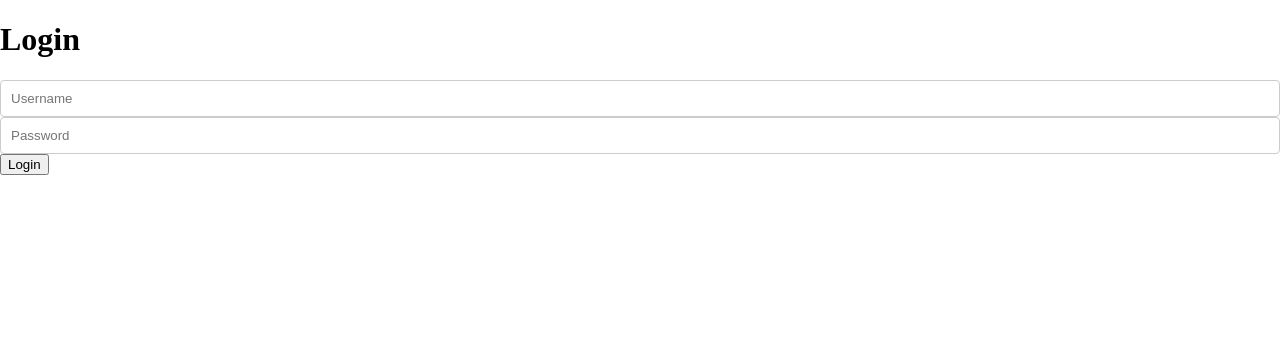
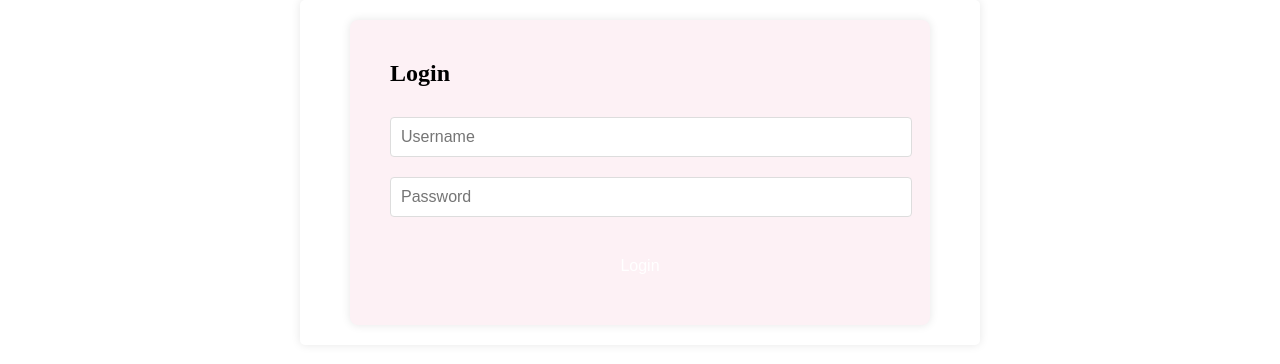
Before and after one commit to TKaburu/PawPrints, a React (Create React App) app in the folder frontend/: page /login in a window 1280 px wide. Shown: the top 364 px of the page. Built offline with nearby package versions, Linux system fonts and the light colour scheme.

Commit message:
styles: styling for the form component

```diff
--- a/frontend/src/components/form/Form.jsx
+++ b/frontend/src/components/form/Form.jsx
@@ -1,6 +1,6 @@
 import { useState } from 'react';
 import Cookies from 'js-cookie';
-import api from '../../api';
+import api from '../../api/api';
 import { useNavigate } from 'react-router-dom';
 import { ACCESS_TOKEN, REFRESH_TOKEN} from '../../constants';
 import './form.css';
@@ -48,8 +48,11 @@ const Form = ({route, method}) => {
     };
 
     return (
-        <form onSubmit={handleSubmit}>
-            <h1>{title}</h1>
+        <section className="form-container">
+            <form onSubmit={handleSubmit}>
+            <div className="title">
+                <h1>{title}</h1>
+            </div>
             {method === "register" && (
                 <>
                     <div>
@@ -98,6 +101,7 @@ const Form = ({route, method}) => {
                 {Loading ? "Loading..." : title}
             </button>
         </form>
+        </section>
     );
 };
 
--- a/frontend/src/components/form/form.css
+++ b/frontend/src/components/form/form.css
@@ -1,55 +1,68 @@
 .form-container {
-  max-width: 400px;
+  max-width: 600px;
   margin: 0 auto;
-  padding: 20px;
-  border: 1px solid #ccc;
+  padding: 20px 40px;
   border-radius: 5px;
-  background-color: #f9f9f9;
+  box-shadow: 0 0 10px rgba(0, 0, 0, 0.1);
+  display: flex;
+  justify-content: center;
+  align-items: center;
 }
 
-.form-title {
-  text-align: center;
-  margin-bottom: 20px;
-  font-size: 24px;
-  color: #333;
+form {
+  width: 500px;
+  padding: 20px 40px;
+  border-radius: 8px;
+  box-shadow: 0 0 10px rgba(0, 0, 0, 0.1);
+  background-color: #fdf1f5;
 }
 
-.form-group {
-  margin-bottom: 15px;
-}
-
-.form-label {
-  display: block;
-  margin-bottom: 5px;
-  font-weight: bold;
-  color: #555;
+.title h1 {
+  color: var(--accent-color);
+  font-size: 24px;
 }
 
 .form-input {
   width: 100%;
   padding: 10px;
-  border: 1px solid #ccc;
+  margin: 10px 0;
+  border: 1px solid #ddd;
   border-radius: 4px;
-  box-sizing: border-box;
+  font-size: 16px;
 }
 
 .form-input:focus {
-  border-color: #007bff;
+  border-color: var(--accent-color);
   outline: none;
+  box-shadow: 0 0 5px rgba(238, 142, 70, 0.5);
 }
 
-.form-button {
+/* Button styling */
+button {
   width: 100%;
-  padding: 10px;
-  background-color: #007bff;
+  padding: 10px 20px;
+  margin: 20px 0;
+  font-size: 16px;
+  color: #fff;
+  background-color: var(--accent-color);
   border: none;
   border-radius: 4px;
-  color: white;
-  font-size: 16px;
   cursor: pointer;
+  transition: background-color 0.3s;
 }
 
-.form-button:disabled {
-  background-color: #ccc;
+button:hover {
+  background-color: var(--accent-color);
+}
+
+button:disabled {
+  background-color: #d9d9d9;
   cursor: not-allowed;
+  color: #a0a0a0;
 }
+
+.alert {
+  color: #dc3545;
+  text-align: center;
+  margin-top: 10px;
+}
```
